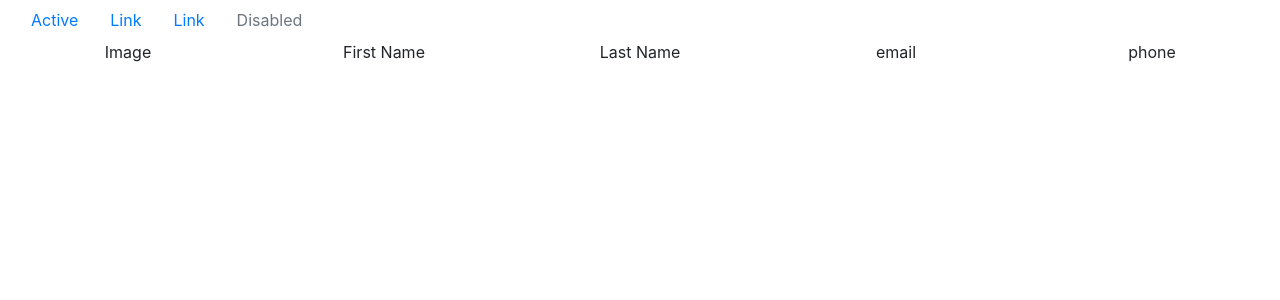
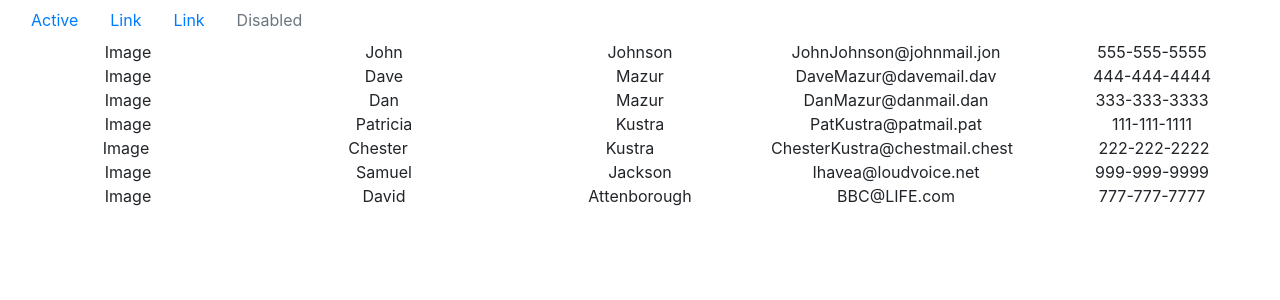
Before and after one commit to JMantis0/react-employee-directory, a React (Create React App) app: page / in a window 1280 px wide. Shown: the top 300 px of the page. Built offline with nearby package versions, Linux system fonts and the light colour scheme.

Commit message:
passed employee props into EmployeeRow

```diff
--- a/src/App.js
+++ b/src/App.js
@@ -1,14 +1,22 @@
-import React from 'react';
-import './App.css';
+import React from "react";
+import "./App.css";
 import Header from "./components/Header";
 import Container from "react-bootstrap/Container";
-import EmployeeRow from "./components/EmployeeRow"
+import EmployeeRow from "./components/EmployeeRow";
+import employees from "./employees";
 function App() {
   return (
     <div className="App">
       <Container fluid>
-      <Header />
-      <EmployeeRow />
+        <Header />
+        {employees.map((employee) => (
+          <EmployeeRow
+            firstName={employee.firstName}
+            lastName={employee.lastName}
+            phone={employee.phone}
+            email={employee.email}
+          />
+        ))}
       </Container>
     </div>
   );
--- a/src/components/EmployeeRow.js
+++ b/src/components/EmployeeRow.js
@@ -1,15 +1,15 @@
 import React from "react";
 import Row from "react-bootstrap/Row";
-import Col from "react-bootstrap/Col"
+import Col from "react-bootstrap/Col";
 
-function EmployeeRow () {
+function EmployeeRow ({ firstName, lastName, email, phone }) {
 
   return <Row>
     <Col>Image</Col>
-    <Col>First Name</Col>
-    <Col>Last Name</Col>
-    <Col>email</Col>
-    <Col>phone</Col>
+    <Col>{firstName}</Col>
+    <Col>{lastName}</Col>
+    <Col>{email}</Col>
+    <Col>{phone}</Col>
   </Row>
 
 }
--- /dev/null
+++ b/src/employees.js
@@ -0,0 +1,46 @@
+let employees = [
+  {
+    "lastName": "Johnson",
+    "firstName": "John",
+    "email": "JohnJohnson@johnmail.jon",
+    "phone": "555-555-5555"
+  },
+  {
+    "lastName": "Mazur",
+    "firstName": "Dave",
+    "email": "DaveMazur@davemail.dav",
+    "phone": "444-444-4444"
+  },
+  {
+    "lastName": "Mazur",
+    "firstName": "Dan",
+    "email": "DanMazur@danmail.dan",
+    "phone": "333-333-3333"
+  },
+  {
+    "lastName": "Kustra",
+    "firstName": "Patricia",
+    "email": "PatKustra@patmail.pat",
+    "phone": "111-111-1111"
+  },
+  {
+    "lastName": "Kustra",
+    "firstName": "Chester",
+    "email": "ChesterKustra@chestmail.chest",
+    "phone": "222-222-2222"
+  },
+  {
+    "lastName": "Jackson",
+    "firstName": "Samuel",
+    "email": "Ihavea@loudvoice.net",
+    "phone": "999-999-9999"
+  },
+  {
+    "lastName": "Attenborough",
+    "firstName": "David",
+    "email": "BBC@LIFE.com",
+    "phone": "777-777-7777"
+  }
+]
+
+export default employees;
```
Also changed, not shown: 1 other file (tests, documents, lock files or other folders).
